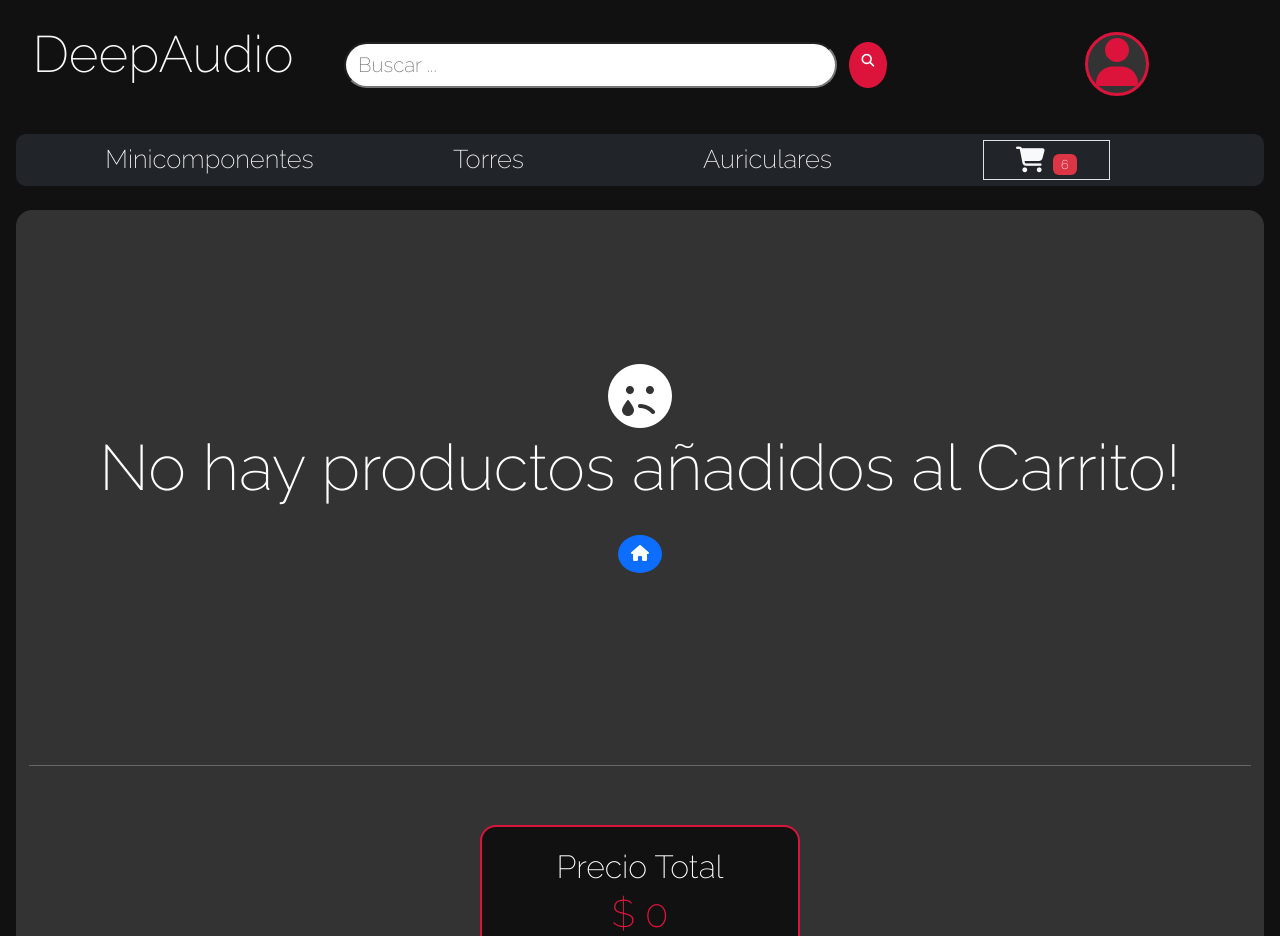
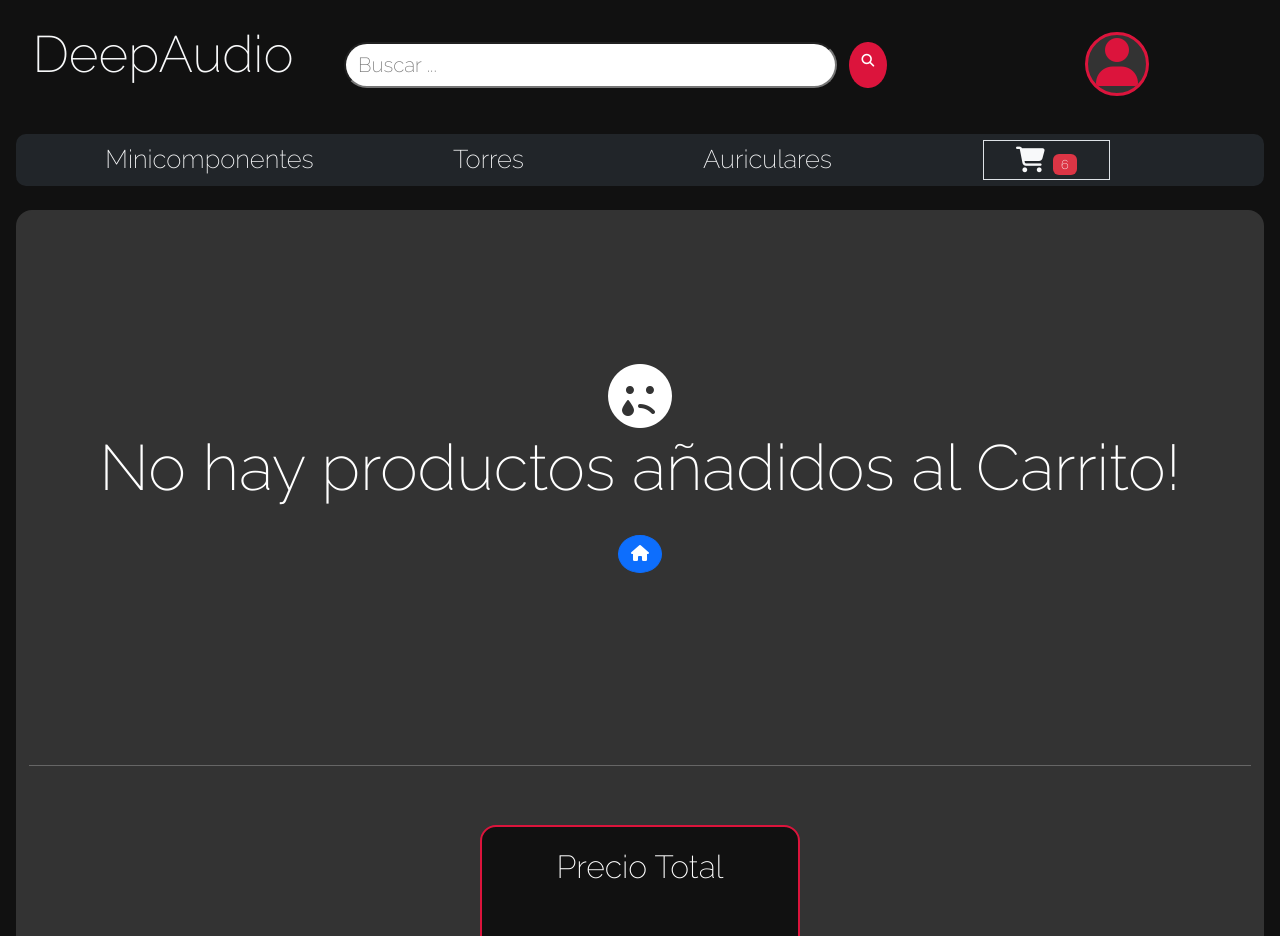
Before and after one commit to VLiras/Entregas-Liras, a React (Vite) app: page /cart in a window 1280 px wide. Shown: the top 936 px of the page. Built offline with nearby package versions, Linux system fonts and the light colour scheme.

Commit message:
totalPrice failed

```diff
--- a/src/Components/CartContainer/CartContainer.jsx
+++ b/src/Components/CartContainer/CartContainer.jsx
@@ -10,6 +10,7 @@ import NoProduct from "../NoProduct/NoProduct"
 const CartContainer = () => {
     const {cartList,cleanCart,deleteProduct} = useCartContext()
         // const [id,setId] = useState([])
+
     const [dataForm,setDataForm] = useState({
         name:'',
         lastName:'',
@@ -17,10 +18,8 @@ const CartContainer = () => {
         email:''
         // confirmEmail:''
     })
-
-    const totalPrice = () => {
-        // cartList.map((price,cant) => price = price*cant)
-        //Establecer el precio total
+    const totalPrice = (product) => {
+        cartList.find((price) => price === product.price)
     }
 
     const createOrder = (event) => {
@@ -55,7 +54,6 @@ const CartContainer = () => {
     }
     // console.log(dataForm)
 
-    console.log(cartList)
 
     return(
         // { id != '' && <h2>Nro. de compra es: {id}</h2> } => Arreglar
@@ -133,7 +131,7 @@ const CartContainer = () => {
             <hr/>
                 <div className="footer col-12">
                     <div>
-                        <Total/>
+                        <Total totalPrice={totalPrice}/>
                     </div>
                     <div style={{height:'6vw'}} id='cleanCartContainer' className="center p-3 mt-3">
                         <button style={{margin:'0 3%'}} type="button" className="btn btn-danger rounded-pill" onClick={cleanCart}>Vaciar Carrito</button>
--- a/src/Components/ItemDetail/ItemDetail.jsx
+++ b/src/Components/ItemDetail/ItemDetail.jsx
@@ -22,16 +22,10 @@ const ItemDetail = () => {
         .catch(err => console.error(err))
         .finally(() => setLoading(false))
     },[])
-    // console.log("Cartlist:" ,cartList)
     const onAdd = (cant) => {
-        console.log(cant)
         addToCart({ ...product, cant })
         // setShow(true)
-
     }
-
-
-
     return(
         <>
             <div className="detailBlock row rounded-4 w-100 center">
--- a/src/Components/Total/Total.jsx
+++ b/src/Components/Total/Total.jsx
@@ -1,13 +1,15 @@
 import React from 'react'
 import Row from 'react-bootstrap/Row'
+import { useCartContext } from '../../Context/CartContext'
 
 
-const Total = () => {
-
+const Total = (totalPrice) => {
+  const {cartList,} = useCartContext()
   return (
     <div className='totalContainer rounded-4 p-3 mt-4'>
       <label role={Row} style={{fontSize:'2rem'}} className='totalPriceTitle'>Precio Total</label>
-      <h2 className='total center'>$ 0{/* Suma de c/precio */}</h2>
+      {/* <h2 className='total center'>$ 0</h2> */}
+
     </div>
   )
 }
--- a/src/Context/CartContext.jsx
+++ b/src/Context/CartContext.jsx
@@ -1,5 +1,4 @@
 import { createContext, useContext, useState } from "react";
-
 
 const CartContext = createContext([]);
 export const useCartContext = () => {
@@ -21,7 +20,6 @@ export const CartProvider = ({children}) => {
     const deleteProduct = (product) => {
         setCartList(cartList.filter((cardItem) => cardItem.id !== product))
     }
-
     return(
         <CartContext.Provider value={{
             cartList,
```
